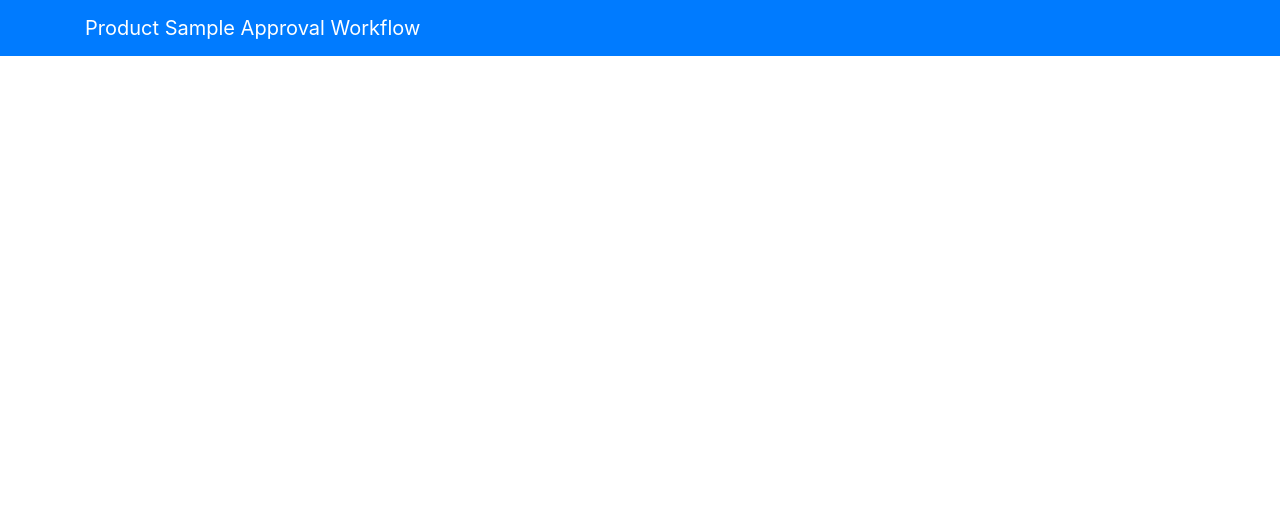
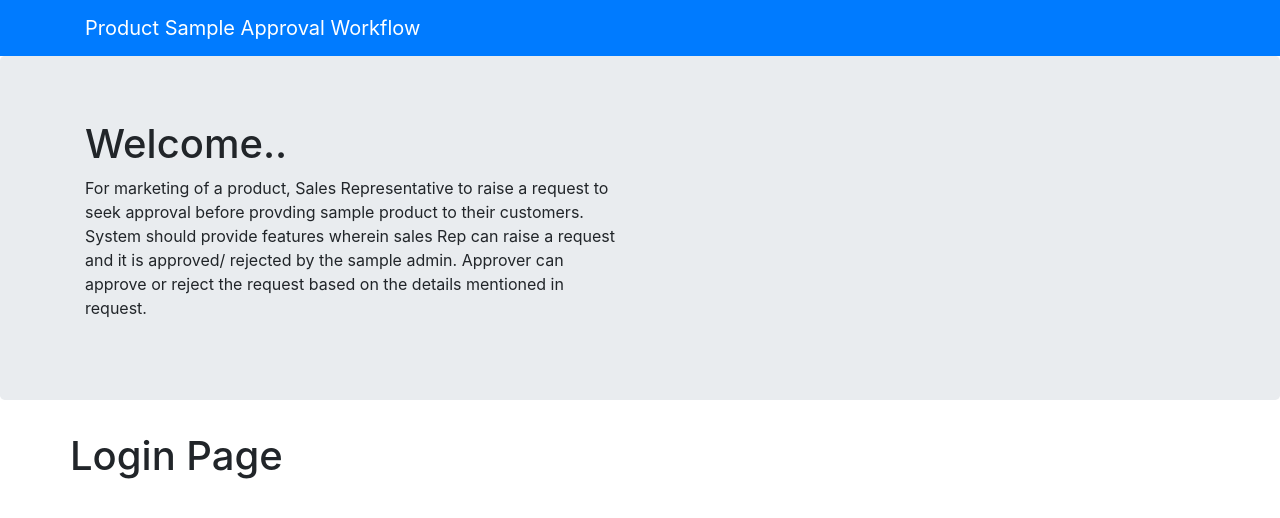
Before and after one commit to srajang123/Workflow, a React (Create React App) app in the folder frontend/: page / in a window 1280 px wide. Shown: the top 518 px of the page. Built offline with nearby package versions, Linux system fonts and the light colour scheme.

Commit message:
Formating App.js, index.js

```diff
--- a/frontend/package.json
+++ b/frontend/package.json
@@ -7,6 +7,7 @@
     "@testing-library/react": "^9.5.0",
     "@testing-library/user-event": "^7.2.1",
     "bootstrap": "^4.5.2",
+    "font-awesome": "^4.7.0",
     "react": "^16.13.1",
     "react-dom": "^16.13.1",
     "react-popper": "^2.2.3",
--- a/frontend/src/App.js
+++ b/frontend/src/App.js
@@ -1,18 +1,10 @@
 import React from 'react';
-import { Navbar, NavbarBrand } from 'reactstrap';
-
+import Main from './components/MainComponent';
 function App() {
   return (
-    <div className="App">
-      <Navbar dark color="primary">
-        <div className="container">
-          <NavbarBrand href="/">
-            Product Sample Approval Workflow
-          </NavbarBrand>
-        </div>
-      </Navbar>
+    <div>
+      <Main/>
     </div>
   );
 }
-
 export default App;
--- a/frontend/src/index.js
+++ b/frontend/src/index.js
@@ -3,7 +3,9 @@
 import './index.css';
 import App from './App';
 import * as serviceWorker from './serviceWorker';
+
 import 'bootstrap/dist/css/bootstrap.min.css';
+import 'font-awesome/css/font-awesome.css';
 
 ReactDOM.render(
   <React.StrictMode>
```
Also changed, not shown: 1 other file (tests, documents, lock files or other folders).
